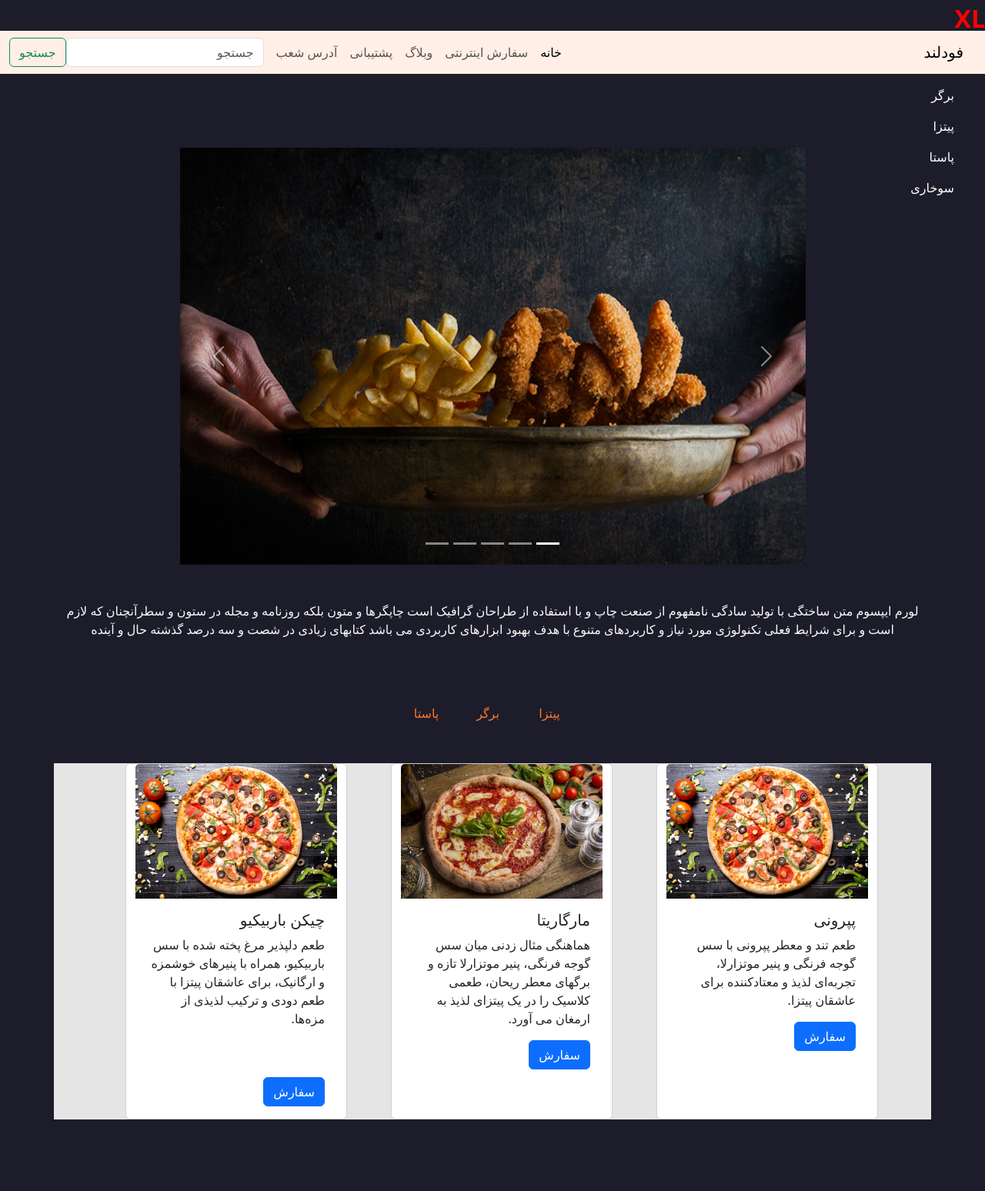
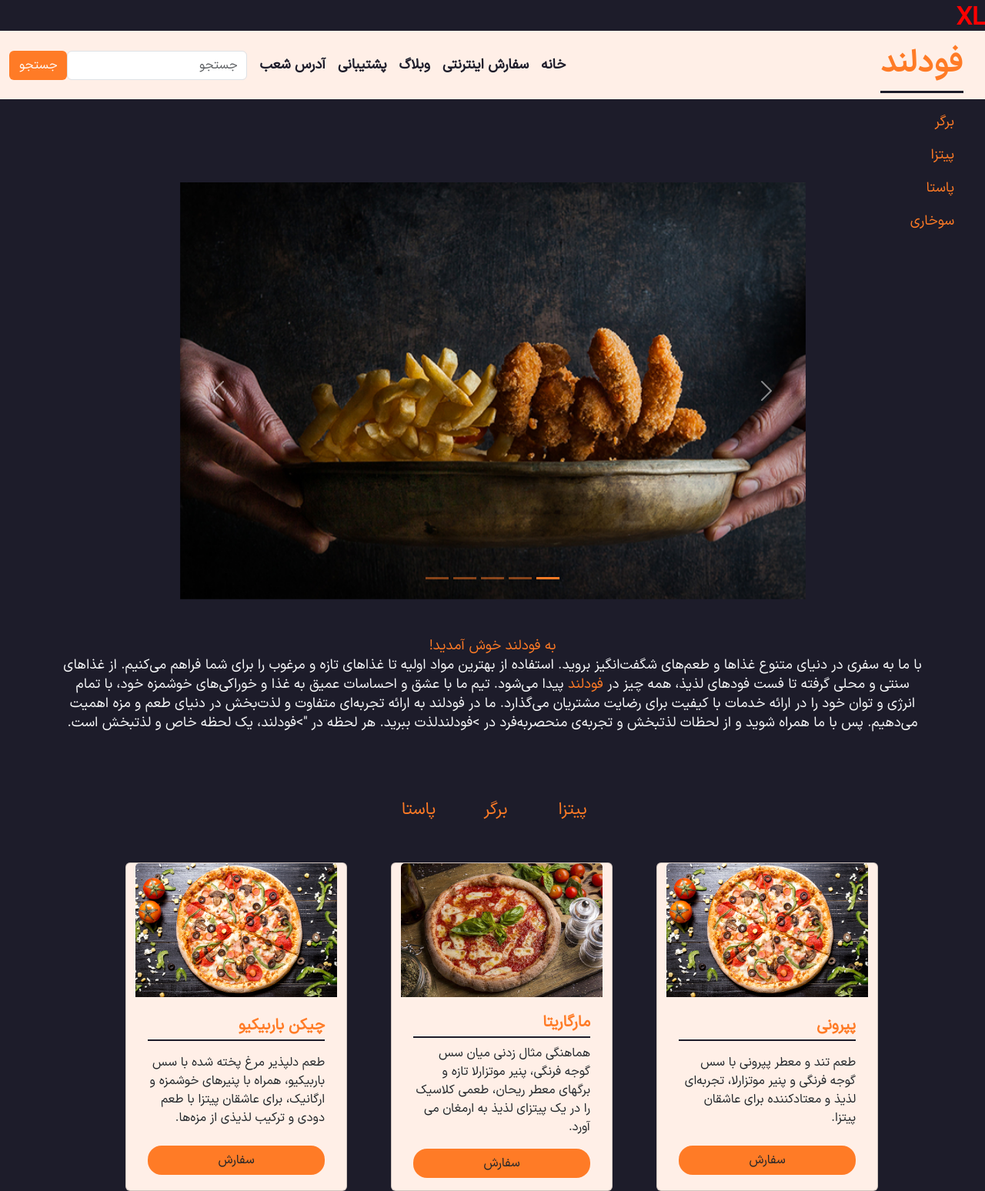
Before and after one commit to FisherSHADOW/bootstrap5-exersice, a plain HTML site: page index.html in a window 1280 px wide. Shown: the whole page at 77% size. Before the commit the page ends 1455 px from the top, so only its background shows below. Drawn offline with nearby package versions, Linux system fonts and the light colour scheme.

Commit message:
colors fixed

```diff
--- a/assets/css/style.css
+++ b/assets/css/style.css
@@ -1,3 +1,11 @@
+@font-face {
+    font-family: xregular;
+    src: url(../fonts/IRANSansX-Regular.woff);
+}
+@font-face {
+    font-family: xBold;
+    src: url(../fonts/IRANSansX-Bold.woff);
+}
 :root{
     --primary-color: #1d1c2a ;
     --secondary-color: #ff7b26 ;
@@ -7,6 +15,7 @@
 body{
     direction: rtl;
     background-color: var(--primary-color);
+    font-family: xregular;
 }
 #sideBar{
     width: 20rem;
@@ -15,9 +24,43 @@ body{
     position: fixed;
     right:0;
     z-index: 9999;
+
 }
 #nav{
     background-color: var(--third-color) !important ;
+}
+.navbar-brand{
+    font-family: xBold;
+    color: var(--secondary-color);
+    font-size: 40px;
+    border-bottom: 3px solid var(--primary-color);
+}
+.navbar-brand:hover{
+color: var(--primary-color);
+}
+.topBarLink{
+    font-size: 18px;
+    font-weight: bold;
+    color: var(--primary-color);
+    transition: all ease-in-out 300ms !important;
+}
+.topBarLink:hover{
+    font-size: 18px;
+    font-weight: bold;
+    color: var(--secondary-color);
+    transition: all ease-in-out 300ms !important;
+    transform: translateY(2px);
+}
+.search-btn{
+    background-color: var(--secondary-color);
+    color: var(--light-color);
+    transition: all ease-in-out 300ms;
+}
+.search-btn:hover{
+    outline: auto var(--secondary-color) !important;
+    color: var(--primary-color);
+    background-color: var(--light-color);
+    transition: all ease-in-out 300ms;
 }
 .navbar-expand-sm .navbar-nav{
     display: flex;
@@ -32,18 +75,42 @@ body{
     margin-top: -5rem;
 }
 #side-link{
-    color: white !important;
+    color: var(--secondary-color);
+    font-size: 18px !important;
+    transition: all 300ms ease-in-out;
+}
+#side-link:hover{
+    color: var(--secondary-color);
+    transform: translateY(2px);
+    transition: all 300ms ease-in-out;
+    color: var(--third-color);
+
 }
 
-#cardBox1:target{
-    transition: all ease-in-out 2s !important;
+#cardBox1, #cardBox2, #cardBox3{
+    background-color: var(--primary-color) !important;
+    transition: all ease-in-out 300ms;
 }
+.div
+
 /* section2 */
 .section2{
-    background-color: #E5E5E5;
 }
 #pills-tab{
     margin-top: 5rem;
+}
+#pills-pizza-tab{
+    background-color: transparent;
+    color: #ff7b26;
+    border-radius: 20px;
+    width: 80px;
+    transition: all ease-in-out 300ms;
+    font-size: 22px !important;
+    margin-left: 20px ;
+}
+#pills-pizza-tab:hover{
+    color: var(--light-color);
+    transition: all ease-in-out 300ms;
 }
 #pills-pizza-tab:focus{
     background-color: #ff7b26;
@@ -53,15 +120,6 @@ body{
     background-color: #ff7b26 !important;
     color: #E5E5E5;
 }
-
-#pills-pizza-tab{
-    background-color: transparent;
-    color: #ff7b26;
-    border-radius: 18px;
-    width: 80px;
-    transition: all ease-in-out 300ms;
-
-}
 #pills-burger-tab:focus{
     background-color: #ff7b26;
     color: #E5E5E5;
@@ -70,18 +128,21 @@ body{
     background-color: #ff7b26 !important;
     color: #E5E5E5;
 }
-
 #pills-burger-tab{
     background-color: transparent;
     color: #ff7b26;
-    border-radius: 18px;
+    border-radius: 20px;
     width: 80px;
-
+    font-size: 22px !important;
+    margin-left: 20px;
+}
+#pills-burger-tab:hover{
+    color: var(--light-color);
+    transition: all ease-in-out 300ms;
 }
 #pills-pasta-tab:focus{
     background-color: #ff7b26;
     color: #E5E5E5;
-
 }
 #pills-pasta-tab:active{
     background-color: #ff7b26 !important;
@@ -90,7 +151,51 @@ body{
 #pills-pasta-tab{
     background-color: transparent;
     color: #ff7b26;
+    border-radius: 20px;
+    width: 80px;
+    font-size: 22px !important;
+    margin-left: 20px ;
+}
+#pills-pasta-tab:hover{
+    color: var(--light-color);
+    transition: all ease-in-out 300ms;
+}
+
+.order-btn{
+    background-color: var(--secondary-color);
     border-radius: 18px;
-    width: 80px;
+}
+.order-btn:hover{
+    background-color:var(--secondary-color);
+    box-shadow: 3px 3px 10px black;
+    color: var(--third-color);
+}
+
+.card-body{
+    display: flex;
+    flex-direction: column;
+    justify-content: space-around;
+    background-color: var(--third-color);
+}
+.card{
+    background-color: var(--third-color);
+}
+.carousel-btn{
+    background-color: #ff7b26 !important;
+}
+h1{
+    font-family: xregular;
+    font-size: 18px;
+    line-height: 25px;
+    text-align: center;
+}
+.h1-span{
+    color: var(--secondary-color);
+}
+.card-title{
+    color: var(--secondary-color) !important;
+    font-weight: bold;
+    border-bottom: solid 2px var(--primary-color);
+    line-height: 35px !important;
 
 }
--- a/index.html
+++ b/index.html
@@ -27,24 +27,24 @@
           <div class="collapse navbar-collapse" id="navbarSupportedContent">
             <ul class="navbar-nav col-xxl-10  me-auto mb-2 mb-lg-0">
               <li class="nav-item">
-                <a class="nav-link active" aria-current="page" href="#">خانه</a>
+                <a class="nav-link topBarLink" aria-current="page" href="#">خانه</a>
               </li>
               <li class="nav-item">
-                <a class="nav-link" href="#">سفارش اینترنتی</a>
+                <a class="nav-link topBarLink" href="#">سفارش اینترنتی</a>
               </li>
               <li class="nav-item">
-                <a class="nav-link" href="#">وبلاگ</a>
+                <a class="nav-link topBarLink" href="#">وبلاگ</a>
               </li>
               <li class="nav-item">
-                <a class="nav-link" href="#">پشتیبانی</a>
+                <a class="nav-link topBarLink" href="#">پشتیبانی</a>
               </li>
               <li class="nav-item">
-                <a class="nav-link" href="#">آدرس شعب</a>
+                <a class="nav-link topBarLink" href="#">آدرس شعب</a>
               </li>
             </ul>
             <form class="d-flex" role="search">
               <input class="form-control me-2" type="search" placeholder="جستجو" aria-label="Search">
-              <button class="btn btn-outline-success" type="submit">جستجو</button>
+              <button class="btn search-btn" type="submit">جستجو</button>
             </form>
           </div>
         </div>
@@ -65,7 +65,7 @@
             <a id="side-link" class="nav-link" href="#">پاستا</a>
           </li>
           <li class="nav-item">
-            <a id="side-link" class="nav-link disabled" href="#">سوخاری</a>
+            <a id="side-link" class="nav-link" href="#">سوخاری</a>
           </li>
         </ul>
       </nav>
@@ -74,11 +74,11 @@
       <div id="carousel-container" class="container">
           <div id="carouselExampleIndicators" class=" col-sm-10 col-md-10 col-lg-9 col-xxl-8 container carousel slide">
           <div class="carousel-indicators">
-            <button type="button" data-bs-target="#carouselExampleIndicators" data-bs-slide-to="0" class="active" aria-current="true" aria-label="Slide 1"></button>
-            <button type="button" data-bs-target="#carouselExampleIndicators" data-bs-slide-to="1" aria-label="Slide 2"></button>
-            <button type="button" data-bs-target="#carouselExampleIndicators" data-bs-slide-to="2" aria-label="Slide 3"></button>
-            <button type="button" data-bs-target="#carouselExampleIndicators" data-bs-slide-to="3" aria-label="Slide 4"></button>
-            <button type="button" data-bs-target="#carouselExampleIndicators" data-bs-slide-to="4" aria-label="Slide 5"></button>
+            <button type="button" data-bs-target="#carouselExampleIndicators" data-bs-slide-to="0" class="active carousel-btn" aria-current="true" aria-label="Slide 1"></button>
+            <button type="button" data-bs-target="#carouselExampleIndicators" data-bs-slide-to="1" aria-label="Slide 2 " class="carousel-btn"></button>
+            <button type="button" data-bs-target="#carouselExampleIndicators" data-bs-slide-to="2" aria-label="Slide 3 " class="carousel-btn"></button>
+            <button type="button" data-bs-target="#carouselExampleIndicators" data-bs-slide-to="3" aria-label="Slide 4 " class="carousel-btn"></button>
+            <button type="button" data-bs-target="#carouselExampleIndicators" data-bs-slide-to="4" aria-label="Slide 5 " class="carousel-btn"></button>
           </div>
           <div class="carousel-inner">
             <div class="carousel-item active">
@@ -112,7 +112,13 @@
       <!-- heading  -->
       <div class="container">
         <div class="text-light mt-5 text-center ">
-          لورم ایپسوم متن ساختگی با تولید سادگی نامفهوم از صنعت چاپ و با استفاده از طراحان گرافیک است چاپگرها و متون بلکه روزنامه و مجله در ستون و سطرآنچنان که لازم است و برای شرایط فعلی تکنولوژی مورد نیاز و کاربردهای متنوع با هدف بهبود ابزارهای کاربردی می باشد کتابهای زیادی در شصت و سه درصد گذشته حال و آینده
+          <h1>
+            <span class="h1-span" >به فودلند خوش آمدید!  </span> <br>
+            با ما به سفری در دنیای متنوع غذاها و طعم‌های شگفت‌انگیز بروید. استفاده از بهترین مواد اولیه تا غذاهای تازه و مرغوب را برای شما فراهم می‌کنیم. از غذاهای سنتی و محلی گرفته تا فست‌ فودهای لذیذ، همه چیز در <span class="h1-span">فودلند</span> پیدا می‌شود.
+            تیم ما با عشق و احساسات عمیق به غذا و خوراکی‌های خوشمزه خود، با تمام انرژی و توان خود را در ارائه خدمات با کیفیت برای رضایت مشتریان می‌گذارد.
+            ما در فودلند به ارائه تجربه‌ای متفاوت و لذت‌بخش در دنیای طعم و مزه اهمیت می‌دهیم. پس با ما همراه شوید و از لحظات لذتبخش و تجربه‌ی منحصربه‌فرد در >فودلندلذت ببرید. هر لحظه در ">فودلند، یک لحظه خاص و لذتبخش است.
+
+          </h1>
         </div>
       </div>
        <!-- end of heading  -->
@@ -141,7 +147,7 @@
             <div class="card-body">
               <h5 class="card-title">پپرونی</h5>
               <p class="card-text">طعم تند و معطر پپرونی با سس گوجه فرنگی و پنیر موتزارلا، تجربه‌ای لذیذ و معتادکننده برای عاشقان پیتزا.</p>
-              <a href="#" class="btn btn-primary">سفارش</a>
+              <a href="#" class="order-btn btn">سفارش</a>
             </div>
           </div>
           <div id="" class="card" style="width: 18rem;">
@@ -150,7 +156,7 @@
               <h5 class="card-title">مارگاریتا</h5>
               <p class="card-text">هماهنگی مثال زدنی میان سس گوجه فرنگی، پنیر موتزارلا تازه و برگهای معطر ریحان، طعمی کلاسیک  را در یک پیتزای لذیذ به ارمغان می آورد.
               </p>
-              <a href="#" class="btn btn-primary ">سفارش</a>
+              <a href="#" class="order-btn btn ">سفارش</a>
             </div>
           </div>
           <div id="" class="card" style="width: 18rem;">
@@ -159,7 +165,7 @@
               <h5 class="card-title">چیکن باربیکیو</h5>
               <p class="card-text">طعم دلپذیر مرغ پخته شده با سس باربیکیو، همراه با پنیرهای خوشمزه و ارگانیک، برای عاشقان پیتزا با طعم دودی و ترکیب لذیذی از مزه‌ها.
               </p>
-              <a href="#" class="btn btn-primary mt-5">سفارش</a>
+              <a href="#" class="order-btn btn">سفارش</a>
             </div>
           </div>
          </div>
@@ -171,24 +177,27 @@
               <img src="./assets/images/cheese-burger.jpg" class="card-img-top" alt="...">
               <div class="card-body">
                 <h5 class="card-title">چیزبرگر</h5>
-                <p class="card-text">Some quick example text to build on the card title and make up the bulk of the card's content.</p>
-                <a href="#" class="btn btn-primary">Go somewhere</a>
+                <p class="card-text">یک برگر شیرین و ترد با پنیر گوادا و سس چیلی، ترکیبی از طعم‌های غنی که به شما لذت خوردن از هماهنگی خوشمزه میان گوشت، پنیر و ادویه‌ها را می‌بخشد.
+                </p>
+                <a href="#" class="order-btn btn">سفارش</a>
               </div>
             </div>
             <div id="" class="card" style="width: 18rem;">
               <img src="./assets/images/bacon-burger.jpg" class="card-img-top" alt="...">
               <div class="card-body">
                 <h5 class="card-title">بیکن برگر</h5>
-                <p class="card-text">Some quick example text to build on the card title and make up the bulk of the card's content.</p>
-                <a href="#" class="btn btn-primary">Go somewhere</a>
+                <p class="card-text"> یک برگر خوشمزه با گوشت آمریکایی آبکش و روی آن بیکن شور و ترد، این ترکیب دو طعم محبوب را به همراه گوشت طراوت بخش به شما می‌دهد.
+                </p>
+                <a href="#" class="order-btn btn">سفارش</a>
               </div>
             </div>
             <div id="" class="card" style="width: 18rem;">
               <img src="./assets/images/bbq-burger.jpg" class="card-img-top" alt="...">
               <div class="card-body">
                 <h5 class="card-title">باربیکیو برگر</h5>
-                <p class="card-text">Some quick example text to build on the card title and make up the bulk of the card's content.</p>
-                <a href="#" class="btn btn-primary">Go somewhere</a>
+                <p class="card-text">یک برگر دلچسب و خوشمزه با گوشت آمریکایی آبکش، سس باربیکیو متناسب و تازه، پنیر چدار اصیل و پیکانتی، این ترکیب شیرین، دودی و دلپذیر طعمی منحصر به فرد را به شما هدیه می‌دهد.
+                </p>
+                <a href="#" class="order-btn btn">سفارش</a>
               </div>
             </div>
            </div>
@@ -200,24 +209,25 @@
               <img src="./assets/images/penne-pasta.jpg" class="card-img-top" alt="...">
               <div class="card-body">
                 <h5 class="card-title">پنه</h5>
-                <p class="card-text">Some quick example text to build on the card title and make up the bulk of the card's content.</p>
-                <a href="#" class="btn btn-primary">Go somewhere</a>
+                <p class="card-text">یک غذای ایتالیایی محبوب با رشته‌های پنه نیم‌توکاره و سسی کرمی و خامه‌ای که به آن طعمی برجسته و لذیذ می‌بخشد.</p>
+                <a href="#" class="order-btn btn">سفارش</a>
               </div>
             </div>
             <div id="" class="card" style="width: 18rem;">
               <img src="./assets/images/fetuccini-pasta.jpg" class="card-img-top" alt="...">
               <div class="card-body">
                 <h5 class="card-title">فتوچینی</h5>
-                <p class="card-text">Some quick example text to build on the card title and make up the bulk of the card's content.</p>
-                <a href="#" class="btn btn-primary">Go somewhere</a>
+                <p class="card-text">پاستا فتوچینی: رشته‌های فتوچینی طراوت بخش همراه با سس خامه‌ای و ترکیبی از مرغ، قارچ، سیر و پنیر پارمزان، یک پاستا با طعم متفاوت و لذیذ را برای شما ارائه می‌دهد.
+                </p>
+                <a href="#" class=" order-btn btn ">سفارش</a>
               </div>
             </div>
             <div id="" class="card" style="width: 18rem;">
               <img src="./assets/images/pesto-pasta.jpg" class="card-img-top" alt="...">
               <div class="card-body">
                 <h5 class="card-title">پستو</h5>
-                <p class="card-text">Some quick example text to build on the card title and make up the bulk of the card's content.</p>
-                <a href="#" class="btn btn-primary">Go somewhere</a>
+                <p class="card-text"> پاستا با رشته‌های آل‌دنته به همراه سس پستوی تازه و معطر از برگ‌های ریحان، سیر، پنیر پارمزان و روغن زیتون، یک ترکیب ساده و شگفت‌انگیز از طعم‌ها را به ارمغان می‌آورد.</p>
+                <a href="#" class="order-btn btn ">سفارش</a>
               </div>
             </div>
            </div>
@@ -225,12 +235,6 @@
       </div>
     </div>
 
-
-
-
-
-
-
     <script src="https://cdn.jsdelivr.net/npm/bootstrap@5.3.0-alpha3/dist/js/bootstrap.bundle.min.js" integrity="sha384-ENjdO4Dr2bkBIFxQpeoTz1HIcje39Wm4jDKdf19U8gI4ddQ3GYNS7NTKfAdVQSZe" crossorigin="anonymous"></script>
     <script src="https://cdn.jsdelivr.net/npm/@popperjs/core@2.11.7/dist/umd/popper.min.js" integrity="sha384-zYPOMqeu1DAVkHiLqWBUTcbYfZ8osu1Nd6Z89ify25QV9guujx43ITvfi12/QExE" crossorigin="anonymous"></script>
     <script src="https://cdn.jsdelivr.net/npm/bootstrap@5.3.0-alpha3/dist/js/bootstrap.min.js" integrity="sha384-Y4oOpwW3duJdCWv5ly8SCFYWqFDsfob/3GkgExXKV4idmbt98QcxXYs9UoXAB7BZ" crossorigin="anonymous"></script>
```
Also changed, not shown: assets/fonts/IRANSansX-Bold.woff (added), assets/fonts/IRANSansX-Regular.woff (added), assets/images/05.jpg.
